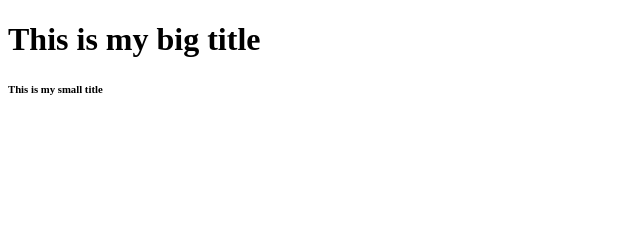
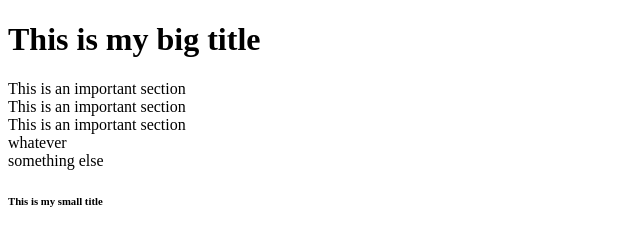
Before and after one commit to Kwon770/Kakao-Clone, a plain HTML site: page idex.html in a window 1280 px wide. Shown: the whole page, without its empty margins (0-640 px from the left). Drawn offline with Linux system fonts and the light colour scheme.

Commit message:
2-6 Senmantic vs Non Semantic tags

```diff
--- a/idex.html
+++ b/idex.html
@@ -14,6 +14,16 @@
   </head>
   <body>
     <h1>This is my big title</h1>
+    <!-- Semantic tag 의미가 있는 태그 -->
+    <!-- section = article = header -->
+    <section>This is an important section</section>
+    <article>This is an important section</article>
+    <header>This is an important section</header>
+    <!-- Non-Semantic tag 의미 없는 태그-->
+    <div>whatever</div>
+    <!-- div : Box or Container to put something -->
+    <span>something else</span>
+    <!-- Soan : Container for text-->
     <h6>This is my small title</h6>
   </body>
 </html>
```
